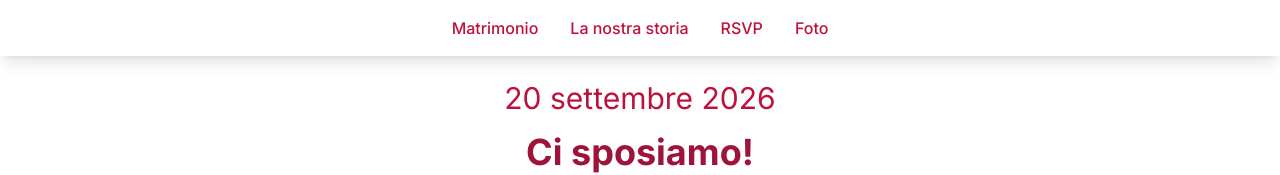
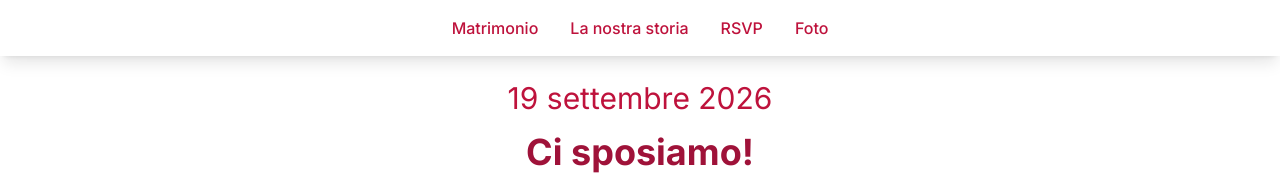
Before and after one commit to AngeloClm/SitoMatrimonio, a Next.js app: page / in a window 1280 px wide. Shown: the top 175 px of the page. Built offline with nearby package versions, Linux system fonts and the light colour scheme; a web font is replaced by a local one.

Commit message:
prova vercel

```diff
--- a/src/app/page.tsx
+++ b/src/app/page.tsx
@@ -202,7 +202,7 @@ export default function Home() {
       {/* Hero Section */}
       <section className="relative min-h-screen bg-white flex items-center justify-center pt-20">
         <div className="text-center px-4 relative z-10">
-          <h2 className="text-2xl md:text-3xl font-playfair text-rose-700 mb-4">20 settembre 2026</h2>
+          <h2 className="text-2xl md:text-3xl font-playfair text-rose-700 mb-4">19 settembre 2026</h2>
           <h2 className="text-3xl md:text-4xl font-playfair text-rose-800 mb-6 font-bold">Ci sposiamo!</h2>
           <h1 className="text-4xl md:text-6xl lg:text-7xl font-playfair text-gray-800 font-bold">
             Angelo & Giovanna
```
